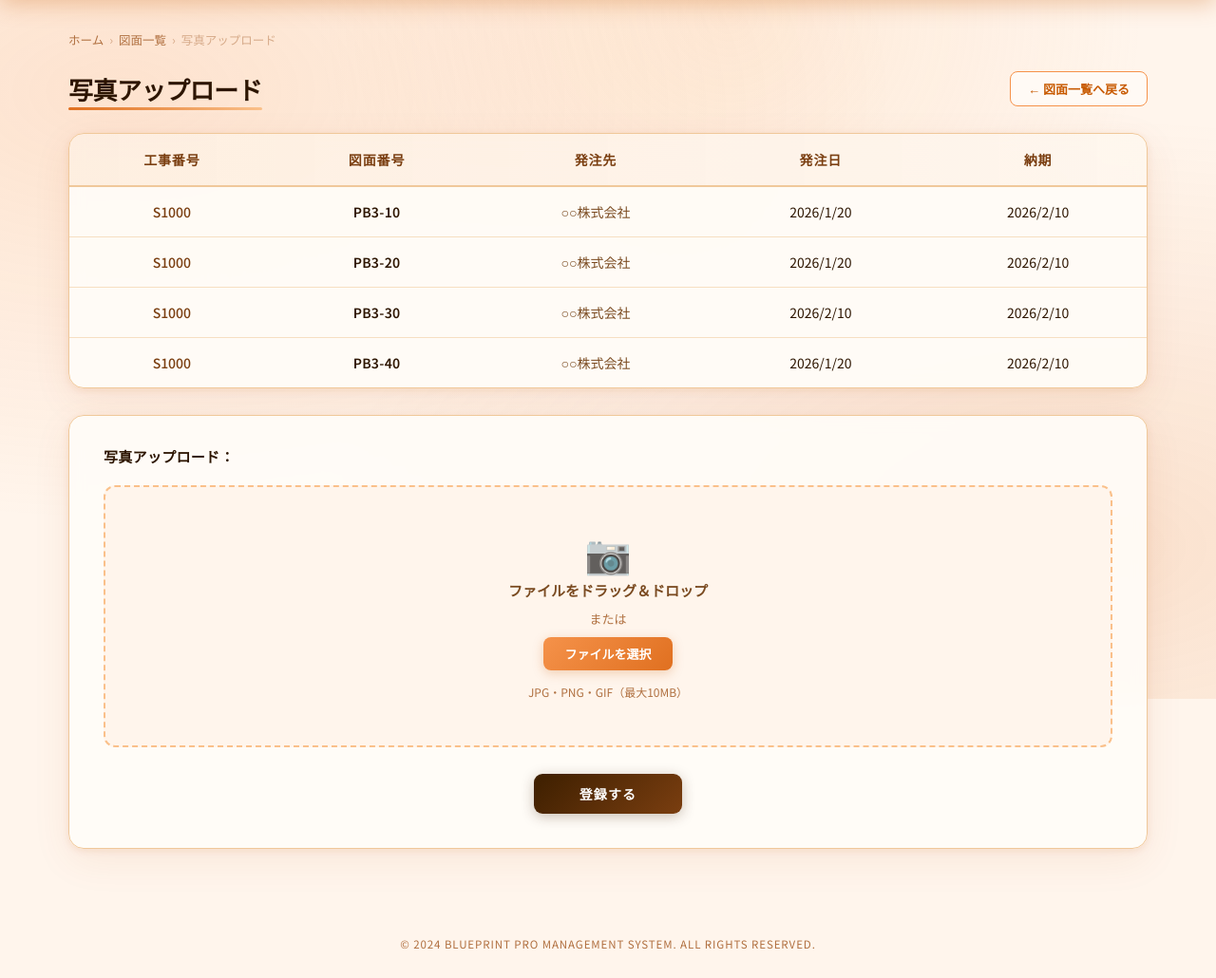
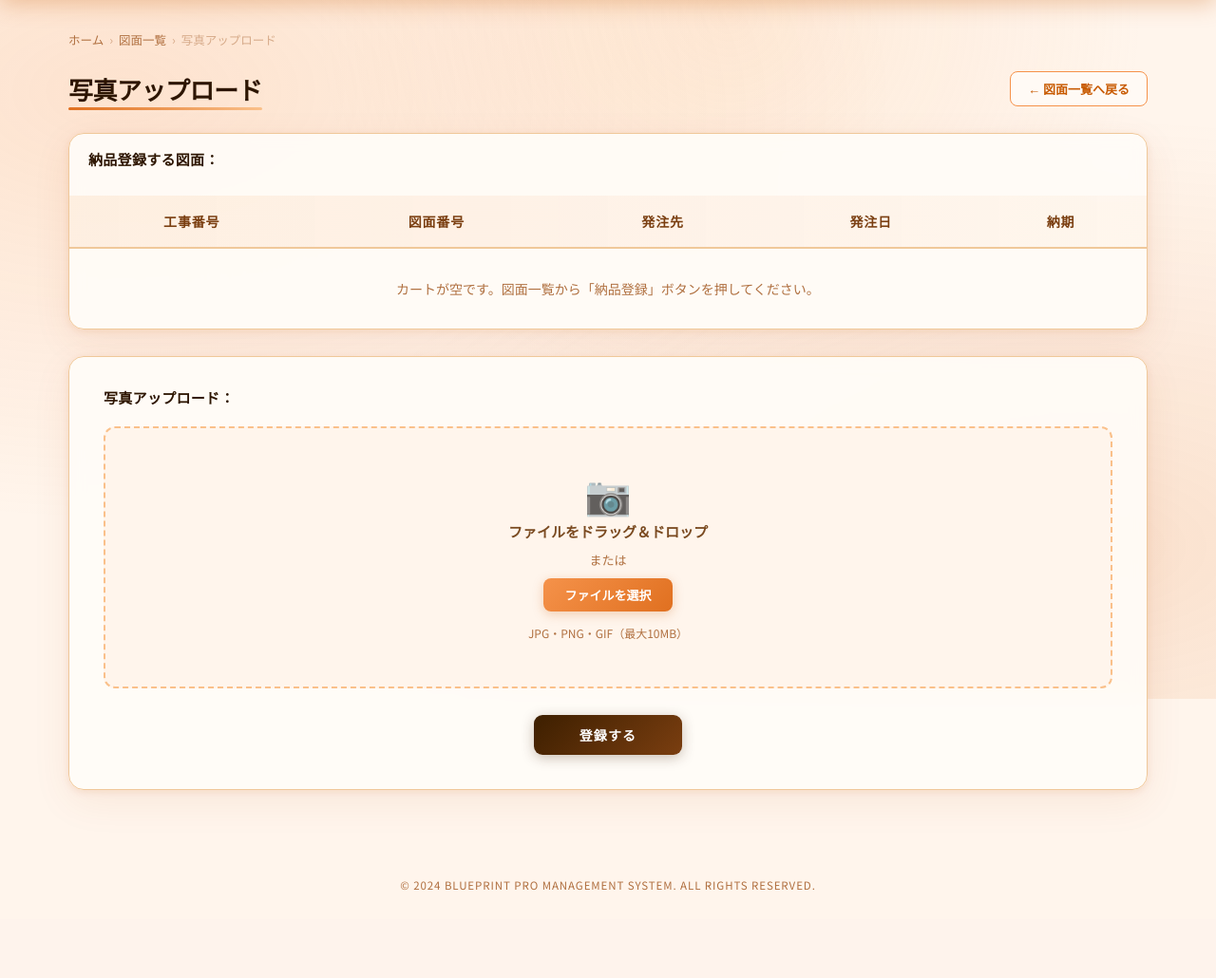
Before and after one commit to tna28312-source/band_list, a Flask app: page /photo/upload in a window 1280 px wide. Shown: the part 64-1094 px from the top of the page at 95% size. After the commit the page ends 1002 px from the top, so only its background shows below. Run offline with Flask 3, Linux system fonts and the light colour scheme.

Commit message:
feat: 納品登録・写真アップロード・モーダル表示の実装

```diff
--- a/app/templates/photo_upload.html
+++ b/app/templates/photo_upload.html
@@ -4,30 +4,24 @@
   <meta charset="UTF-8">
   <meta name="viewport" content="width=device-width, initial-scale=1.0">
   <title>写真アップロード — バンド発注リスト（仮）</title>
-  <link rel="stylesheet" href="../static/css/drawing_list.css">
-  <link rel="stylesheet" href="../static/css/photo_upload.css">
+  <link rel="stylesheet" href="{{ url_for('static', filename='css/drawing_list.css') }}">
+  <link rel="stylesheet" href="{{ url_for('static', filename='css/photo_upload.css') }}">
 </head>
 <body>
 
   <header>
     <div class="header-inner">
-      <a class="logo" href="#">
+      <a class="logo" href="{{ url_for('main.drawing_list') }}">
         <div class="logo-icon">◇</div>
         <span class="logo-text">バンド発注リスト（仮）</span>
       </a>
-
       <nav>
-        <a class="nav-item" href="drawing_list.html">
+        <a class="nav-item" href="{{ url_for('main.drawing_list') }}">
           <span class="nav-icon">⊞</span> 図面一覧
         </a>
-        <a class="nav-item" href="#">
-          マスタ管理
-        </a>
-        <a class="nav-item" href="#">
-          <span class="nav-icon">⚙</span> 設定
-        </a>
+        <a class="nav-item" href="#">マスタ管理</a>
+        <a class="nav-item" href="#"><span class="nav-icon">⚙</span> 設定</a>
       </nav>
-
       <div class="header-right">
         <button class="bell-btn">🔔</button>
         <div class="user-chip">
@@ -43,20 +37,28 @@
 
   <main>
     <div class="breadcrumb">
-      <a href="drawing_list.html">ホーム</a>
+      <a href="{{ url_for('main.drawing_list') }}">ホーム</a>
       <span>›</span>
-      <a href="drawing_list.html">図面一覧</a>
+      <a href="{{ url_for('main.drawing_list') }}">図面一覧</a>
       <span>›</span>
       <span>写真アップロード</span>
     </div>
 
     <div class="page-header">
       <h1 class="page-title">写真アップロード</h1>
-      <a href="drawing_list.html" class="btn-back">← 図面一覧へ戻る</a>
+      <a href="{{ url_for('main.drawing_list') }}" class="btn-back">← 図面一覧へ戻る</a>
     </div>
 
-    <!-- 図面選択テーブル -->
+    {% if error %}
+    <div class="error-message">{{ error }}</div>
+    {% endif %}
+
+    <!-- アップロードフォーム -->
+    <form method="POST" action="{{ url_for('main.photo_upload') }}" enctype="multipart/form-data" id="uploadForm">
+
+      <!-- 図面確認テーブル -->
       <div class="card" style="margin-bottom: 28px;">
+        <div class="upload-section-title" style="padding: 16px 20px 8px;">納品登録する図面：</div>
         <table>
           <thead>
             <tr>
@@ -68,34 +70,22 @@
             </tr>
           </thead>
           <tbody>
-          <tr class="selectable-row" onclick="selectRow(this, 'PB3-10')">
-            <td class="td-project">S1000</td>
-            <td class="td-drawing">PB3-10</td>
-            <td class="td-vendor">○○株式会社</td>
-            <td>2026/1/20</td>
-            <td>2026/2/10</td>
+            {% for drawing in drawings %}
+            <tr>
+              <input type="hidden" name="drawing_ids" value="{{ drawing.id }}">
+              <td class="td-project">{{ drawing.project_no }}</td>
+              <td class="td-drawing">{{ drawing.drawing_no }}</td>
+              <td class="td-vendor">{{ drawing.vendor }}</td>
+              <td>{{ drawing.order_date.strftime('%Y/%m/%d') if drawing.order_date else '' }}</td>
+              <td>{{ drawing.due_date.strftime('%Y/%m/%d') if drawing.due_date else '' }}</td>
             </tr>
-          <tr class="selectable-row" onclick="selectRow(this, 'PB3-20')">
-            <td class="td-project">S1000</td>
-            <td class="td-drawing">PB3-20</td>
-            <td class="td-vendor">○○株式会社</td>
-            <td>2026/1/20</td>
-            <td>2026/2/10</td>
+            {% else %}
+            <tr>
+              <td colspan="5" style="text-align:center; color:var(--text-muted); padding:32px;">
+                カートが空です。図面一覧から「納品登録」ボタンを押してください。
+              </td>
             </tr>
-          <tr class="selectable-row" onclick="selectRow(this, 'PB3-30')">
-            <td class="td-project">S1000</td>
-            <td class="td-drawing">PB3-30</td>
-            <td class="td-vendor">○○株式会社</td>
-            <td>2026/2/10</td>
-            <td>2026/2/10</td>
-          </tr>
-          <tr class="selectable-row" onclick="selectRow(this, 'PB3-40')">
-            <td class="td-project">S1000</td>
-            <td class="td-drawing">PB3-40</td>
-            <td class="td-vendor">○○株式会社</td>
-            <td>2026/1/20</td>
-            <td>2026/2/10</td>
-          </tr>
+            {% endfor %}
           </tbody>
         </table>
       </div>
@@ -104,32 +94,33 @@
       <div class="card upload-card">
         <div class="upload-section-title">写真アップロード：</div>
 
-      <div class="upload-area" id="uploadArea">
+        <div class="upload-area" id="uploadArea" onclick="document.getElementById('fileInput').click()">
           <div class="upload-icon">📷</div>
           <div class="upload-text">ファイルをドラッグ＆ドロップ</div>
           <div class="upload-sub">または</div>
           <label class="btn-file-select" for="fileInput">ファイルを選択</label>
-        <input type="file" id="fileInput" accept="image/*" multiple style="display:none;" onchange="handleFiles(this.files)">
+          <input type="file" id="fileInput" name="photo" accept="image/*" style="display:none;" onchange="handleFiles(this.files)">
           <div class="upload-hint">JPG・PNG・GIF（最大10MB）</div>
         </div>
 
-      <!-- プレビューエリア -->
         <div class="preview-area" id="previewArea" style="display:none;">
           <div class="preview-label">選択中のファイル：</div>
           <div class="preview-list" id="previewList"></div>
-        <button class="btn-clear" onclick="clearFiles()">✕ クリア</button>
+          <button type="button" class="btn-clear" onclick="clearFiles()">✕ クリア</button>
         </div>
 
         <div class="upload-actions">
-        <button class="btn-submit" onclick="handleSubmit()">登録する</button>
+          <button type="submit" class="btn-submit" id="submitBtn" {% if not drawings %}disabled{% endif %}>登録する</button>
         </div>
       </div>
+
+    </form>
   </main>
 
   <footer>
     © 2024 BLUEPRINT PRO MANAGEMENT SYSTEM. ALL RIGHTS RESERVED.
   </footer>
 
-  <script src="../static/js/photo_upload.js"></script>
+  <script src="{{ url_for('static', filename='js/photo_upload.js') }}"></script>
 </body>
 </html>
```
Also changed, not shown: app/static/js/drawing_list.js (+20 -8 lines), app/templates/drawing_list.html (+10 -1 lines), app/static/uploads/5fcd74c566d44c4f9ca0acbdf9b97e37.jpg (added). Lines whose indentation alone changed are shown as unchanged.
